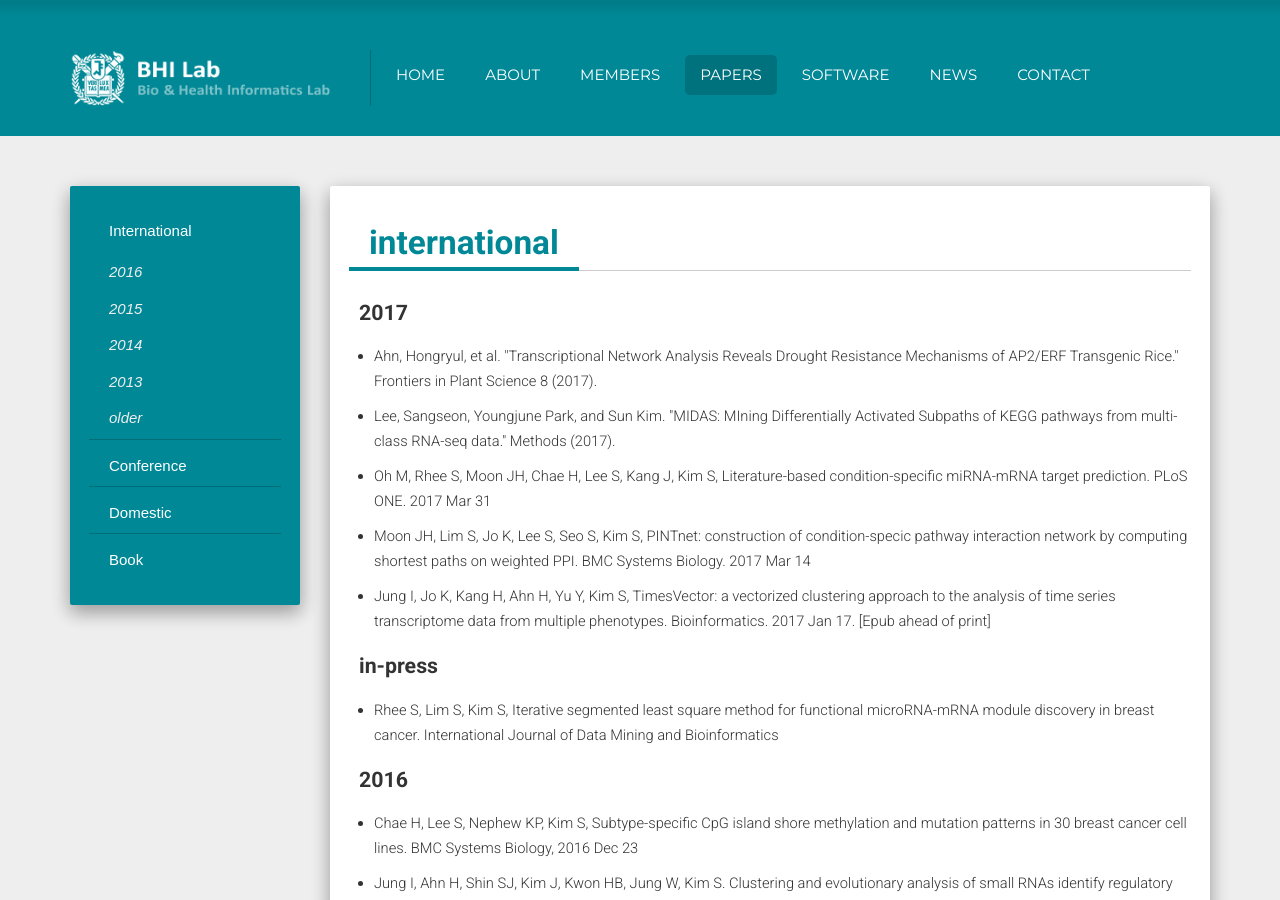
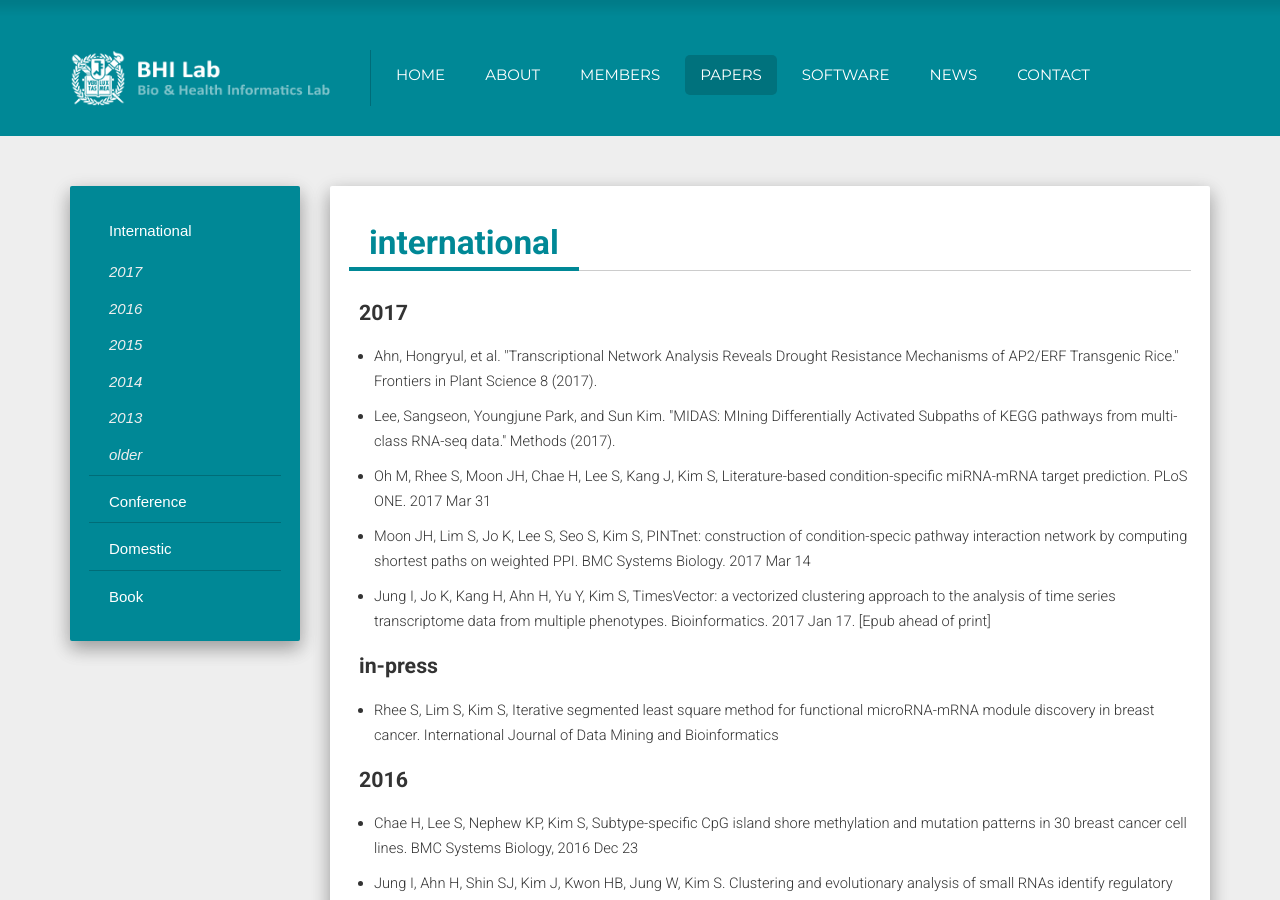
Before and after one commit to solanoon/bhi-kimlab.github.io, a Jekyll site: the page built from publications.md, in a window 1280 px wide and 900 px high. Built offline with Jekyll 4.4.1, drawn with Linux system fonts in a browser that asks for light colours; nearby versions of some CDN libraries.

Commit message:
add 2017 pub

```diff
--- a/publications.md
+++ b/publications.md
@@ -7,6 +7,10 @@ navs: [
     "name": "International",
     "id": "international",
     "children": [
+      {
+        "name": 2017,
+        "id": "international2017",
+      },
       {
         "name": 2016,
         "id": "international2016",
```
